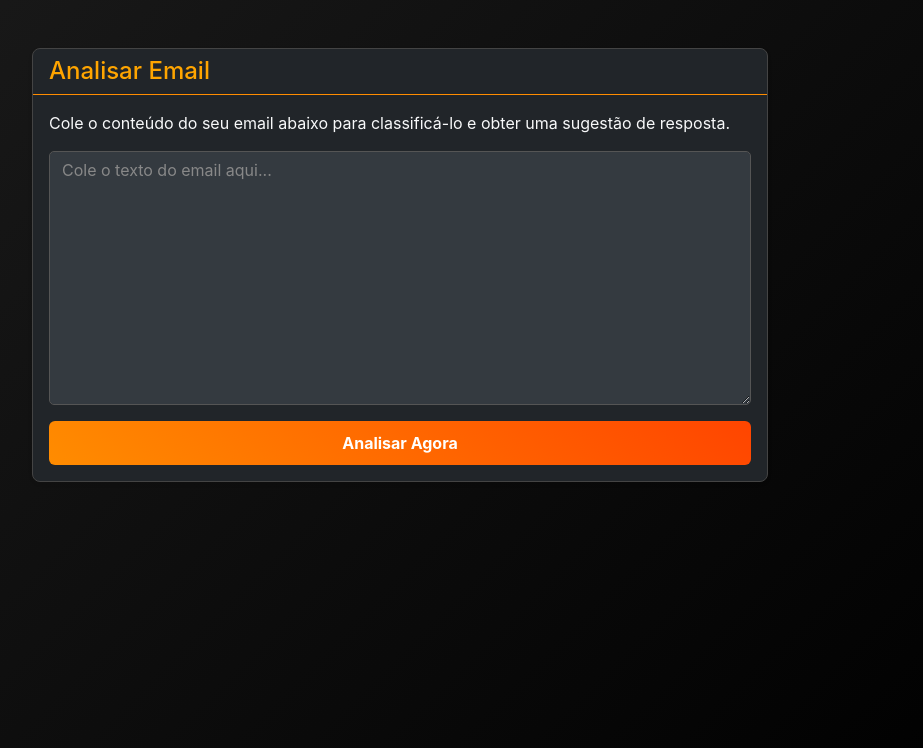
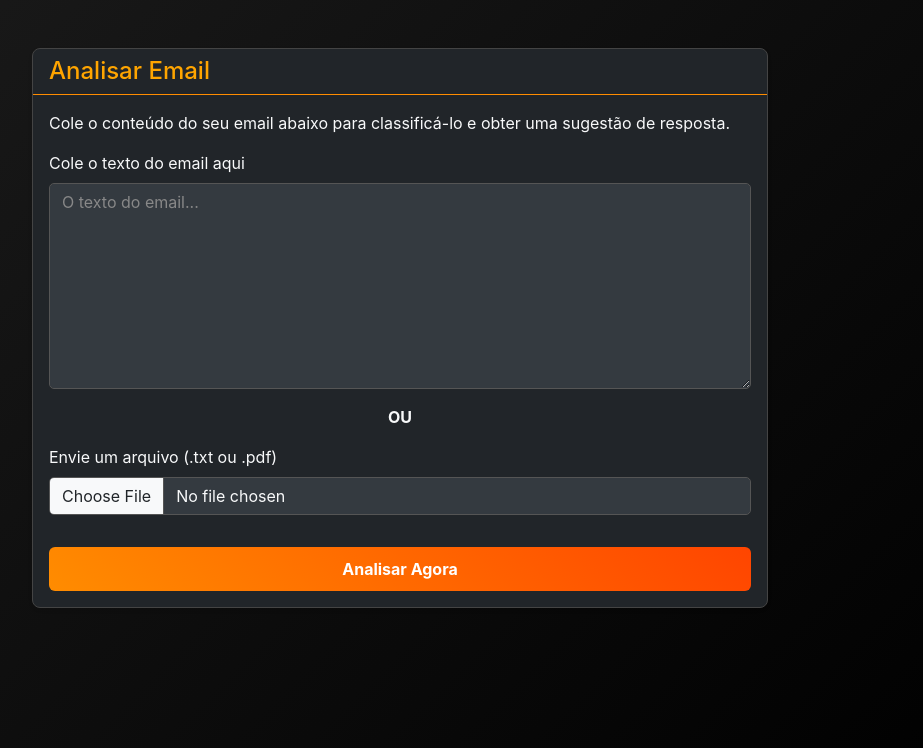
Before and after one commit to iurilin/classifier-app, a Flask app: page / in a window 1280 px wide. Shown: the part 52-800 px from the top of the page, without its empty margins (240-1163 px from the left). Run offline with Flask 3, Linux system fonts and the light colour scheme.

Commit message:
Implantacao de leitura de arquivos

```diff
--- a/app.py
+++ b/app.py
@@ -29,15 +29,32 @@ def classify_email():
     if not HF_API_TOKEN:
         return jsonify({"error": "Token da API do Hugging Face não configurado."}), 500
 
-    data = request.get_json()
-    email_text = data.get('email_text')
+    email_text = ""
+    text_from_form = request.form.get('email_text', '')
+    file_from_form = request.files.get('email_file')
 
-    if not email_text:
-        return jsonify({"error": "Nenhum texto de email fornecido."}), 400
-
-    processed_text = ' '.join(email_text.split())
+    if file_from_form:
+        filename = file_from_form.filename
+        if filename.endswith('.txt'):
+            email_text = file_from_form.read().decode('utf-8', errors='ignore')
+        elif filename.endswith('.pdf'):
+            try:
+                pdf_content = io.BytesIO(file_from_form.read())
+                reader = PyPDF2.PdfReader(pdf_content)
+                text_parts = [page.extract_text() for page in reader.pages if page.extract_text()]
+                email_text = "\n".join(text_parts)
+            except Exception as e:
+                return jsonify({"error": f"Não foi possível ler o arquivo PDF: {e}"}), 400
+        else:
+            return jsonify({"error": "Formato de arquivo não suportado. Use .txt ou .pdf"}), 400
+    elif text_from_form:
+        email_text = text_from_form
+    else:
+        return jsonify({"error": "Nenhum texto ou arquivo fornecido."}), 400
 
     try:
+        processed_text = ' '.join(email_text.split())
+
         super_labels = {
             "Este é um email de trabalho que exige uma ação, resposta ou análise.": "Produtivo",
             "Esta é uma mensagem social, um agradecimento, um spam ou um comunicado que não exige ação.": "Improdutivo"
@@ -58,7 +75,6 @@ def classify_email():
             return jsonify({"error": "Resposta inesperada da API Hugging Face.", "raw_response": output}), 500
 
         melhor_super_label = output['labels'][0]
-
         melhor_score = output['scores'][0]
 
         categoria_classificada = super_labels.get(melhor_super_label, "Indefinido")
@@ -66,10 +82,8 @@ def classify_email():
         resposta_sugerida = ""
         if categoria_classificada == "Produtivo":
             resposta_sugerida = "Obrigado por sua mensagem. Recebemos sua solicitação e nossa equipe irá analisá-la em breve."
-        elif categoria_classificada == "Improdutivo":
+        else:
             resposta_sugerida = "Agradecemos o contato. Esta mensagem foi recebida."
-        else:
-            resposta_sugerida = "Resposta padrão."
 
         result_json = {
             "categoria": categoria_classificada,
@@ -79,8 +93,6 @@ def classify_email():
 
         return jsonify(result_json)
 
-    except requests.exceptions.RequestException as e:
-        return jsonify({"error": f"Erro de conexão com a API: {e}"}), 500
     except Exception as e:
         return jsonify({"error": f"Ocorreu um erro inesperado: {str(e)}"}), 500
 
--- a/requirements.txt
+++ b/requirements.txt
@@ -2,3 +2,4 @@ Flask
 python-dotenv
 gunicorn
 requests
+PyPDF2
--- a/static/js/script.js
+++ b/static/js/script.js
@@ -1,18 +1,49 @@
-document.getElementById('email-form').addEventListener('submit', async function(event) {
-    event.preventDefault();
+// static/js/script.js
 
-    const emailText = document.getElementById('email-text').value;
+const emailForm = document.getElementById('email-form');
+const emailText = document.getElementById('email-text');
+const emailFile = document.getElementById('email-file');
+const fileNameDisplay = document.getElementById('file-name-display');
 const resultsContainer = document.getElementById('results-container');
 const resultContent = document.getElementById('result-content');
 const loadingSpinner = document.getElementById('loading-spinner');
-    const categorySpan = document.getElementById('email-category');
-    const replyDiv = document.getElementById('suggested-reply');
 
-    if (!emailText.trim()) {
-        alert('Por favor, insira o texto do email.');
+// Mostra o nome do arquivo selecionado
+emailFile.addEventListener('change', () => {
+    if (emailFile.files.length > 0) {
+        fileNameDisplay.textContent = `Arquivo selecionado: ${emailFile.files[0].name}`;
+        emailText.disabled = true; // Desabilita a área de texto se um arquivo for escolhido
+    } else {
+        fileNameDisplay.textContent = '';
+        emailText.disabled = false;
+    }
+});
+
+// Limpa o input de arquivo se o usuário começar a digitar
+emailText.addEventListener('input', () => {
+    if (emailText.value.length > 0) {
+        emailFile.value = ''; // Limpa a seleção de arquivo
+        fileNameDisplay.textContent = '';
+    }
+});
+
+emailForm.addEventListener('submit', async function(event) {
+    event.preventDefault();
+
+    const textContent = emailText.value;
+    const fileContent = emailFile.files[0];
+
+    if (!textContent.trim() && !fileContent) {
+        alert('Por favor, insira um texto ou selecione um arquivo.');
         return;
     }
 
+    // Usa FormData para enviar texto e/ou arquivo
+    const formData = new FormData();
+    formData.append('email_text', textContent);
+    formData.append('email_file', fileContent);
+
+    // Mostra o contêiner de resultados e o spinner
     resultsContainer.style.display = 'block';
     loadingSpinner.style.display = 'block';
     resultContent.style.display = 'none';
@@ -20,10 +51,8 @@ document.getElementById('email-form').addEventListener('submit', async function(
     try {
         const response = await fetch('/classify', {
             method: 'POST',
-        headers: {
-            'Content-Type': 'application/json'
-        },
-        body: JSON.stringify({ email_text: emailText })
+            // Não defina 'Content-Type', o navegador faz isso automaticamente com FormData
+            body: formData
         });
 
         if (!response.ok) {
@@ -33,7 +62,7 @@ try {
 
         const data = await response.json();
 
-
+        // O resto da lógica para exibir os resultados é a mesma
         const categorySpan = document.getElementById('email-category');
         const replyDiv = document.getElementById('suggested-reply');
         const confidenceScoreSpan = document.getElementById('confidence-score');
@@ -51,18 +80,21 @@ try {
         } else {
             confidenceScoreSpan.style.color = 'red';
         }
+
         if (data.categoria === 'Produtivo') {
             categorySpan.className = 'badge bg-success';
         } else {
             categorySpan.className = 'badge bg-warning text-dark';
         }
+
         loadingSpinner.style.display = 'none';
         resultContent.style.display = 'block';
 
     } catch (error) {
-
         loadingSpinner.style.display = 'none';
         resultContent.style.display = 'block';
+        const categorySpan = document.getElementById('email-category');
+        const replyDiv = document.getElementById('suggested-reply');
         categorySpan.textContent = 'Erro';
         categorySpan.className = 'badge bg-danger';
         replyDiv.textContent = `Ocorreu um erro ao processar sua solicitação: ${error.message}`;
--- a/templates/index.html
+++ b/templates/index.html
@@ -26,9 +26,16 @@
 
                         <form id="email-form">
                             <div class="mb-3">
-                                <textarea id="email-text" class="form-control" rows="10" placeholder="Cole o texto do email aqui..."></textarea>
+                                <label for="email-text" class="form-label">Cole o texto do email aqui</label>
+                                <textarea id="email-text" class="form-control" rows="8" placeholder="O texto do email..."></textarea>
                             </div>
-                            <button type="submit" class="btn btn-primary w-100">Analisar Agora</button>
+                            <div class="text-center my-3 fw-bold">OU</div>
+                            <div class="mb-3">
+                                <label for="email-file" class="form-label">Envie um arquivo (.txt ou .pdf)</label>
+                                <input class="form-control" type="file" id="email-file" accept=".txt,.pdf">
+                                <small id="file-name-display" class="form-text text-muted mt-1"></small>
+                            </div>
+                            <button type="submit" class="btn btn-primary w-100 mt-3">Analisar Agora</button>
                         </form>
                     </div>
                 </div>
```
Lines whose indentation alone changed are shown as unchanged.
